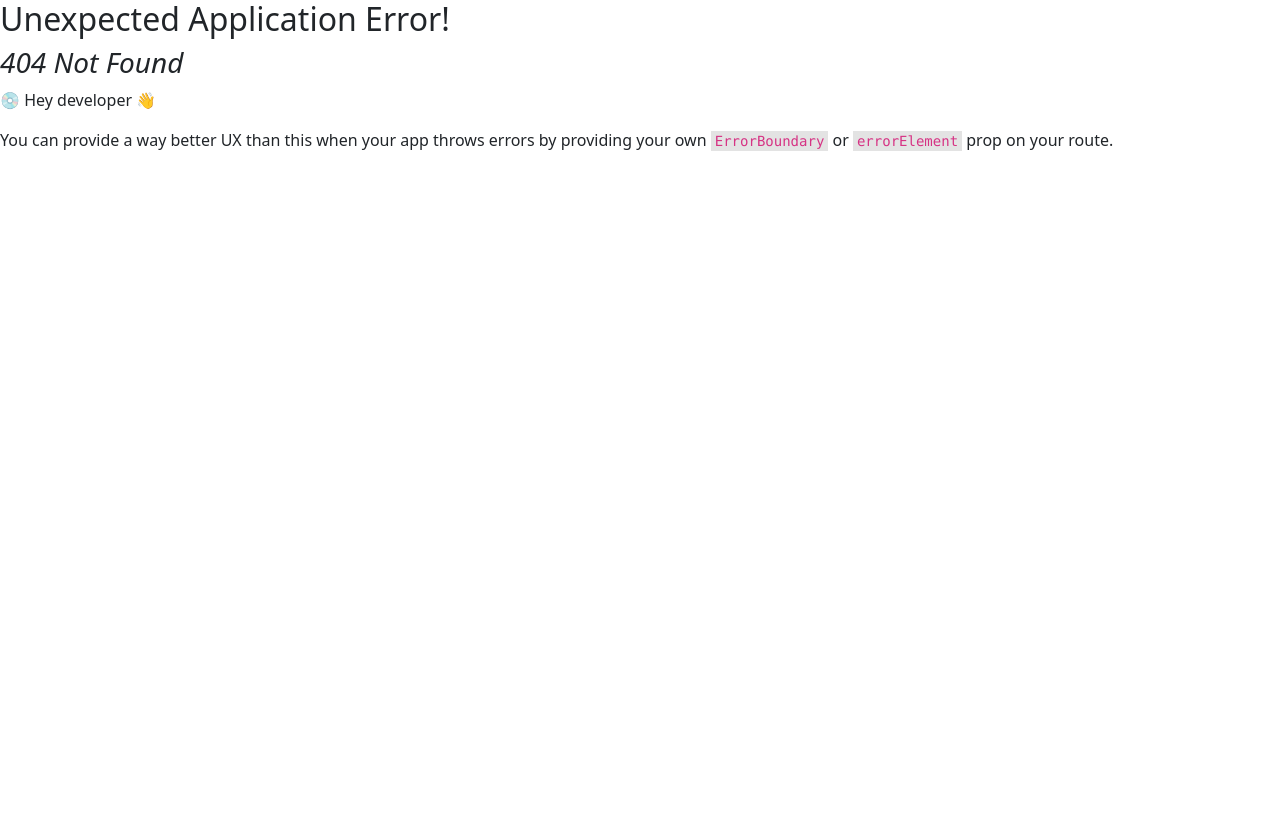
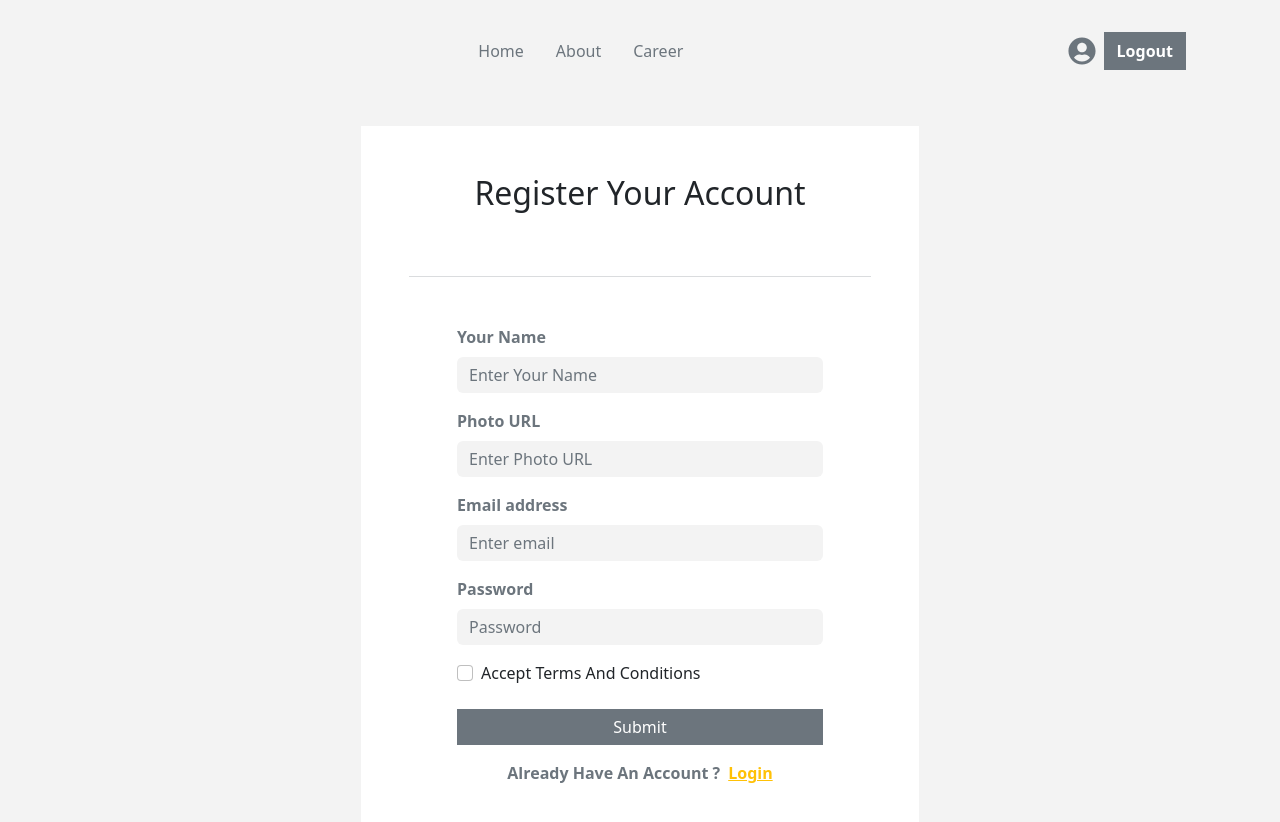
Before and after one commit to NazmulHasan18/dragon-news-solution, a React (Vite) app: page /register in a window 1280 px wide. Before the commit this address had no page. Shown: the top 822 px of the page. Before the commit the page ends 800 px from the top, so only its background shows below. Built offline with nearby package versions, Linux system fonts and the light colour scheme.

Commit message:
Login and Register page created

```diff
--- a/src/index.css
+++ b/src/index.css
@@ -1,5 +1,5 @@
 .bg-primary-subtle {
-   background-color: #f3f3f3;
+   background-color: #f3f3f3 !important;
 }
 .bg-btn {
    background-color: #403f3f;
--- /dev/null
+++ b/src/layout/LoginLayout.jsx
@@ -0,0 +1,18 @@
+// eslint-disable-next-line no-unused-vars
+import React from "react";
+import { Container } from "react-bootstrap";
+import NavbarLink from "../pages/Shared/Navbar/Navbar";
+import { Outlet } from "react-router-dom";
+
+const LoginLayout = () => {
+   return (
+      <div className="bg-primary-subtle pb-5 pt-2" style={{ minHeight: "100vh" }}>
+         <Container>
+            <NavbarLink></NavbarLink>
+            <Outlet></Outlet>
+         </Container>
+      </div>
+   );
+};
+
+export default LoginLayout;
--- a/src/pages/Home/CategoryNews/CategoryNews.jsx
+++ b/src/pages/Home/CategoryNews/CategoryNews.jsx
@@ -5,12 +5,15 @@ import NewsCard from "../../Shared/NewsCard/NewsCard";
 
 const CategoryNews = () => {
    const categoryNews = useLoaderData();
-   //    console.log(categoryNews);
+
+   // console.log(categoryNews.length);
    return (
       <div>
-         {categoryNews.map((category) => (
-            <NewsCard key={category._id} news={category}></NewsCard>
-         ))}
+         {categoryNews.length !== 0 ? (
+            categoryNews.map((category) => <NewsCard key={category._id} news={category}></NewsCard>)
+         ) : (
+            <h3>No News In This Category</h3>
+         )}
       </div>
    );
 };
--- /dev/null
+++ b/src/pages/Login/Login/Login.jsx
@@ -0,0 +1,47 @@
+// eslint-disable-next-line no-unused-vars
+import React from "react";
+import { Button, Container, Form } from "react-bootstrap";
+import { Link } from "react-router-dom";
+
+const Login = () => {
+   return (
+      <Container className="bg-white my-5 px-5 w-50 mx-auto">
+         <h2 className="text-center py-5">Login Your Account</h2>
+         <hr className="border-secondary mb-5" />
+         <Form className="px-5 pb-3">
+            <Form.Group className="mb-3" controlId="formBasicEmail">
+               <Form.Label className="fw-bold text-secondary">Email address</Form.Label>
+               <Form.Control
+                  className="border-0 bg-primary-subtle"
+                  name="email"
+                  type="email"
+                  placeholder="Enter email"
+               />
+            </Form.Group>
+
+            <Form.Group className="mb-3" controlId="formBasicPassword">
+               <Form.Label className="fw-bold text-secondary">Password</Form.Label>
+               <Form.Control
+                  className="border-0 bg-primary-subtle"
+                  name="password"
+                  type="password"
+                  placeholder="Password"
+               />
+            </Form.Group>
+
+            <Button variant="primary" type="submit" className="w-100 rounded-0 bg-secondary border-0 mt-2">
+               Submit
+            </Button>
+            <Form.Text className="text-muted"></Form.Text>
+         </Form>
+         <p className="d-flex justify-content-center pb-5 text-secondary fw-semibold">
+            Do not Have An Account ?{"  "}
+            <Link to="/register" className="ms-2 text-warning">
+               Register
+            </Link>
+         </p>
+      </Container>
+   );
+};
+
+export default Login;
--- /dev/null
+++ b/src/pages/Login/Register/Register.jsx
@@ -0,0 +1,72 @@
+// eslint-disable-next-line no-unused-vars
+import React from "react";
+import { Button, Container, Form } from "react-bootstrap";
+import { Link } from "react-router-dom";
+
+const Register = () => {
+   return (
+      <Container className="bg-white my-5 px-5 w-50 mx-auto">
+         <h2 className="text-center py-5">Register Your Account</h2>
+         <hr className="border-secondary mb-5" />
+         <Form className="px-5 pb-3">
+            <Form.Group className="mb-3" controlId="formBasicEmail">
+               <Form.Label className="fw-bold text-secondary">Your Name</Form.Label>
+               <Form.Control
+                  className="border-0 bg-primary-subtle"
+                  name="Name"
+                  type="text"
+                  placeholder="Enter Your Name"
+                  required
+               />
+            </Form.Group>
+            <Form.Group className="mb-3" controlId="formBasicEmail">
+               <Form.Label className="fw-bold text-secondary">Photo URL</Form.Label>
+               <Form.Control
+                  className="border-0 bg-primary-subtle"
+                  name="photo"
+                  type="text"
+                  placeholder="Enter Photo URL"
+                  required
+               />
+            </Form.Group>
+            <Form.Group className="mb-3" controlId="formBasicEmail">
+               <Form.Label className="fw-bold text-secondary">Email address</Form.Label>
+               <Form.Control
+                  className="border-0 bg-primary-subtle"
+                  name="email"
+                  type="email"
+                  placeholder="Enter email"
+                  required
+               />
+            </Form.Group>
+
+            <Form.Group className="mb-3" controlId="formBasicPassword">
+               <Form.Label className="fw-bold text-secondary">Password</Form.Label>
+               <Form.Control
+                  className="border-0 bg-primary-subtle"
+                  name="password"
+                  type="password"
+                  placeholder="Password"
+                  required
+               />
+            </Form.Group>
+            <Form.Group className="mb-3" controlId="formBasicCheckbox">
+               <Form.Check type="checkbox" label="Accept Terms And Conditions" />
+            </Form.Group>
+
+            <Button variant="primary" type="submit" className="w-100 rounded-0 bg-secondary border-0 mt-2">
+               Submit
+            </Button>
+            <Form.Text className="text-muted"></Form.Text>
+         </Form>
+         <p className="d-flex justify-content-center pb-5 text-secondary fw-semibold">
+            Already Have An Account ?{"  "}
+            <Link to="/login" className="ms-2 text-warning">
+               Login
+            </Link>
+         </p>
+      </Container>
+   );
+};
+
+export default Register;
--- a/src/pages/Shared/Banner/LatestNews.jsx
+++ b/src/pages/Shared/Banner/LatestNews.jsx
@@ -7,7 +7,7 @@ const LatestNews = () => {
    return (
       <div className="p-2 d-flex bg-primary-subtle">
          <Button variant="danger" className="rounded-0">
-            Danger
+            Latest
          </Button>
          <Marquee
             pauseOnHover={true}
--- a/src/pages/Shared/Navbar/Navbar.jsx
+++ b/src/pages/Shared/Navbar/Navbar.jsx
@@ -1,10 +1,12 @@
 // eslint-disable-next-line no-unused-vars
-import React from "react";
+import React, { useContext } from "react";
 import { Button, Container, Nav, Navbar } from "react-bootstrap";
 import { FaUserCircle } from "react-icons/fa";
 import { Link } from "react-router-dom";
+import { AuthContext } from "../../../Providers/AuthProvider";
 
 const NavbarLink = () => {
+   const { user } = useContext(AuthContext);
    return (
       <div className="my-3">
          <Navbar>
@@ -21,12 +23,29 @@ const NavbarLink = () => {
                   </Link>
                </Nav>
                <Nav className=" align-items-center">
-                  <Link className="text-decoration-none text-secondary mx-3" to="/profile">
-                     <FaUserCircle className="fs-3" />
-                  </Link>
-                  <Button variant="secondary" className="rounded-0 fw-bold text-white">
-                     Login
-                  </Button>
+                  {user ? (
+                     <>
+                        <Link className="text-decoration-none text-secondary " to="/profile">
+                           <FaUserCircle className="fs-3" />
+                        </Link>
+                        <Button variant="secondary" className="ms-2 rounded-0 fw-bold text-white">
+                           Logout
+                        </Button>
+                     </>
+                  ) : (
+                     <>
+                        <Link to="/login">
+                           <Button variant="secondary" className="rounded-0 fw-bold text-white">
+                              Login
+                           </Button>
+                        </Link>
+                        <Link to="/register">
+                           <Button variant="secondary" className="ms-2 rounded-0 fw-bold text-white">
+                              Register
+                           </Button>
+                        </Link>
+                     </>
+                  )}
                </Nav>
             </Container>
          </Navbar>
```
Also changed, not shown: src/Routes/routes.jsx (+17 -0 lines).
